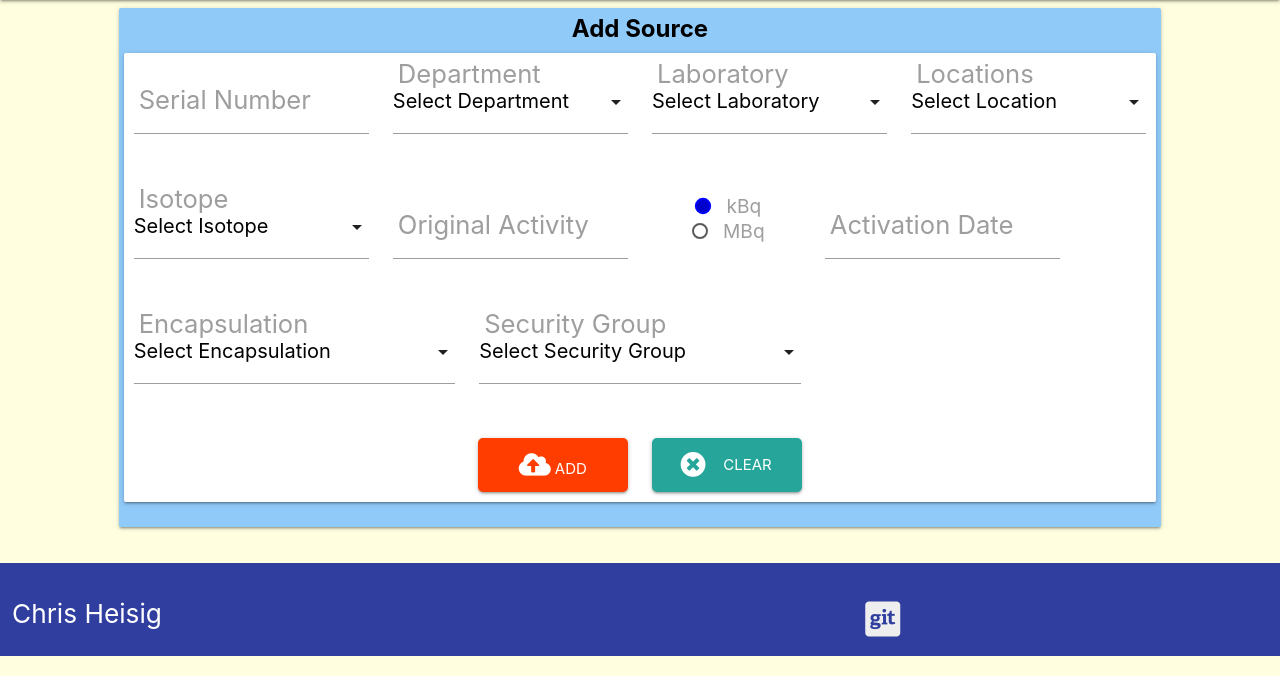
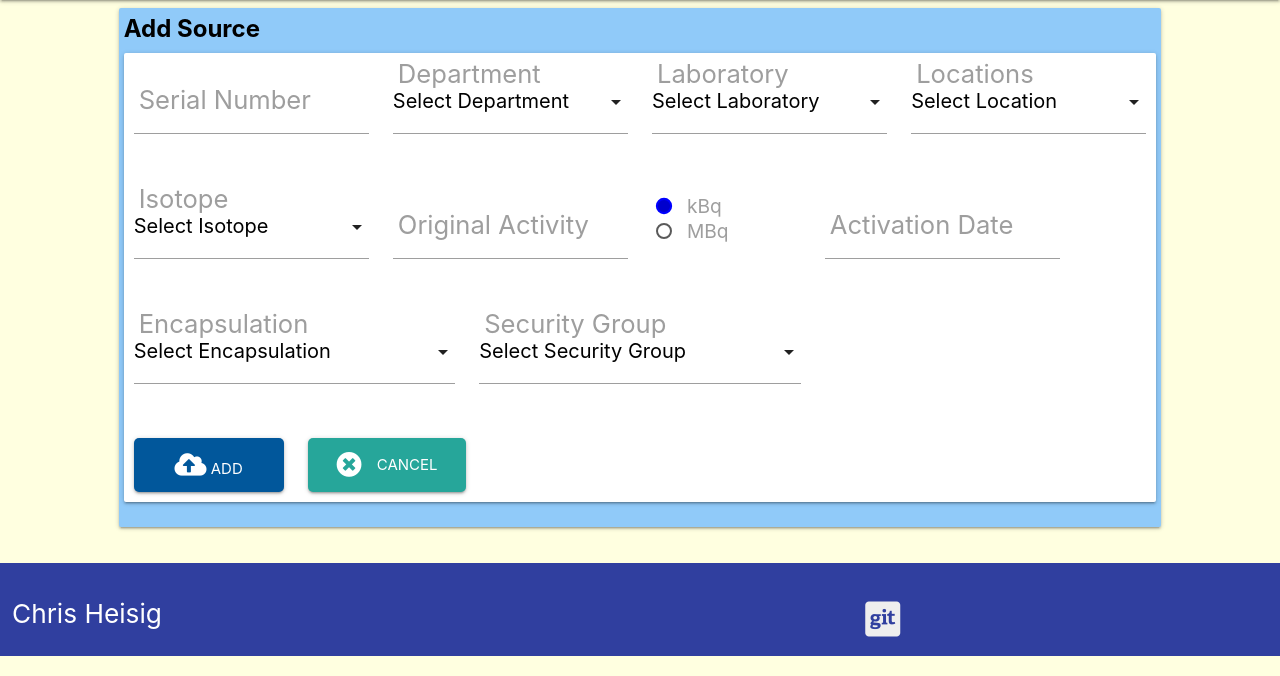
Before and after one commit to ChrisH2727/Milestone-3, a Flask app: template templates/addSource.html in a window 1280 px wide. Shown: the part 152-828 px from the top of the page. Run offline with Flask 2, Linux system fonts and the light colour scheme; the template is opened without the code that fills it: most values are stand-ins (such as "Sample title", 1, 10 or a date in 2020); some libraries are stand-ins or nearby versions.

Commit message:
Fix residule html navigation bugs

```diff
--- a/templates/addSource.html
+++ b/templates/addSource.html
@@ -3,9 +3,9 @@
 
 <div class="row">
     <div class="col s12 m12 l10 offset-l1">
-        <div class="card blue lighten-3 center-align">
+        <div class="card blue lighten-3 left-align">
             <div class="card-content black-text">
-                <span class="card-title align-left">Add Source</span>
+                <span class="card-title ">Add Source</span>
                 <form method="POST" action="{{ url_for('add_source')}}" id="addsource" class="form-horizontal">
                     <div class="card white black-text">
                         <div class="row input-pad">
@@ -104,12 +104,13 @@
                         </div>
 
                         <div class="row">
-                            <button class="btn-large deep-orange accent-3 lg-btn-add" type="submit" name="action">
-                                <i class="fas fa-cloud-upload-alt"></i>  Add
-                            </button>
-                            <button class="btn-large deep-green accent-3 lg-btn-add" onClick="window.location.reload(true)">
-                                <i class="fas fa-times-circle left"></i> Clear
-                            </button>
+                            <div class="col s12 m12 l6">
+                                <button class="btn-large light-blue darken-4 lg-btn-add" type="submit" name="action">
+                                    <i class="fas fa-cloud-upload-alt"></i>  Add
+                                </button>
+                                <a href="{{ url_for('add_source') }}" class="btn-large deep-green accent-3 lg-btn-add">
+                                    <i class="fas fa-times-circle left"></i>Cancel</a>
+                            </div>
                         </div>
                     </div>
                 </form>
--- a/templates/isotopeDelete.html
+++ b/templates/isotopeDelete.html
@@ -23,7 +23,7 @@
               <a href="{{ url_for('delete_isotope_resp', isotope=existing_isotope.isotope) }}" class="btn-large lg-btn-add deep-orange accent-3"><i class="fas fa-trash-restore-alt"></i> Delete</a>
             </div>
             <div class="card-action col s12 l3 m6 center-align">
-              <a href="{{ url_for('manage_isotopes') }}"  class="btn-large lg-btn-add deep-green accent-3"><i class="fas fa-times-circle left"></i> Clear</a>
+              <a href="{{ url_for('manage_isotopes') }}"  class="btn-large lg-btn-add deep-green accent-3"><i class="fas fa-times-circle left"></i> Cancel</a>
             </div>
           </div>
         </div>
--- a/templates/isotopeUpdate.html
+++ b/templates/isotopeUpdate.html
@@ -24,7 +24,7 @@
                                 </button>
                             </div>
                             <div class="input-field col l3 m6 s12 center-align">
-                                <a href="{{ url_for('manage_isotopes') }}" class="btn-large deep-green accent-3 lg-btn-add">Clear<i class="fas fa-times-circle left"></i></a>
+                                <a href="{{ url_for('manage_isotopes') }}" class="btn-large deep-green accent-3 lg-btn-add">Cancel<i class="fas fa-times-circle left"></i></a>
                             </div>
                         </div>
                     </div>
--- a/templates/login.html
+++ b/templates/login.html
@@ -29,8 +29,8 @@
               </div>
             </div>
             <div class="card-action">
-              <button class="btn-large light-blue darken-4" type="submit" name="action">Submit
-                <i class="fas fa-cloud-upload-alt"></i>
+              <button class="btn-large light-blue darken-4" type="submit" name="action">
+                <i class="fas fa-cloud-upload-alt"></i> Submit
               </button>
             </div>
           </form>
```
Also changed, not shown: TEST.md (+6 -3 lines), templates/sourceRequest.html (+11 -5 lines), templates/updateSource.html (+3 -5 lines), templates/userAccount.html (+4 -3 lines), static/assets/loanHistory.png, static/assets/loginHistory.png.
